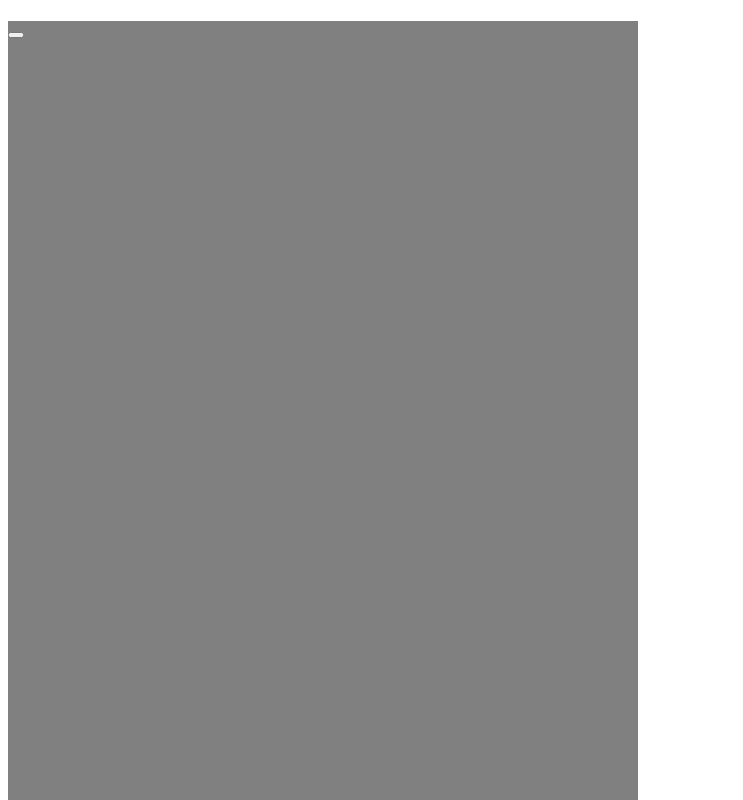
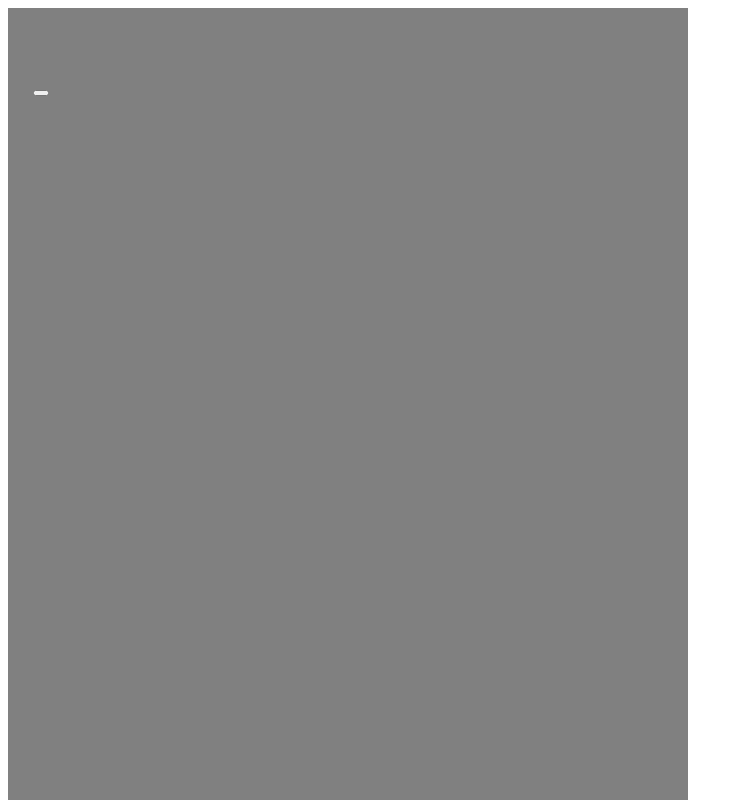
Before and after one commit to jorgenbye/brevmalDesigner, a website: page ui/template.reel/template.html in a window 1280 px wide. Shown: the top 800 px of the page, without its empty margins (0-743 px from the left). Drawn offline with Linux system fonts and the light colour scheme.

Commit message:
Update component ui/template.reel/template.css

```diff
--- a/ui/template.reel/template.css
+++ b/ui/template.reel/template.css
@@ -2,4 +2,5 @@
     width: 630px;
     height:891px;
     background-color: gray;
+    padding: 50px 25px 40px 25px;
 }
```
